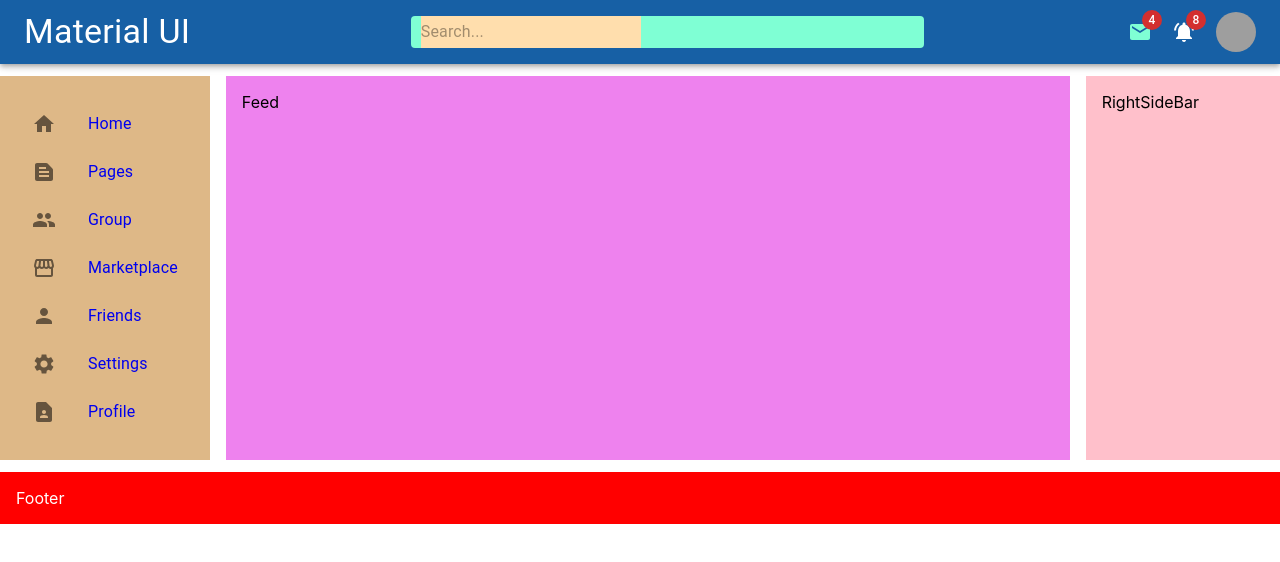
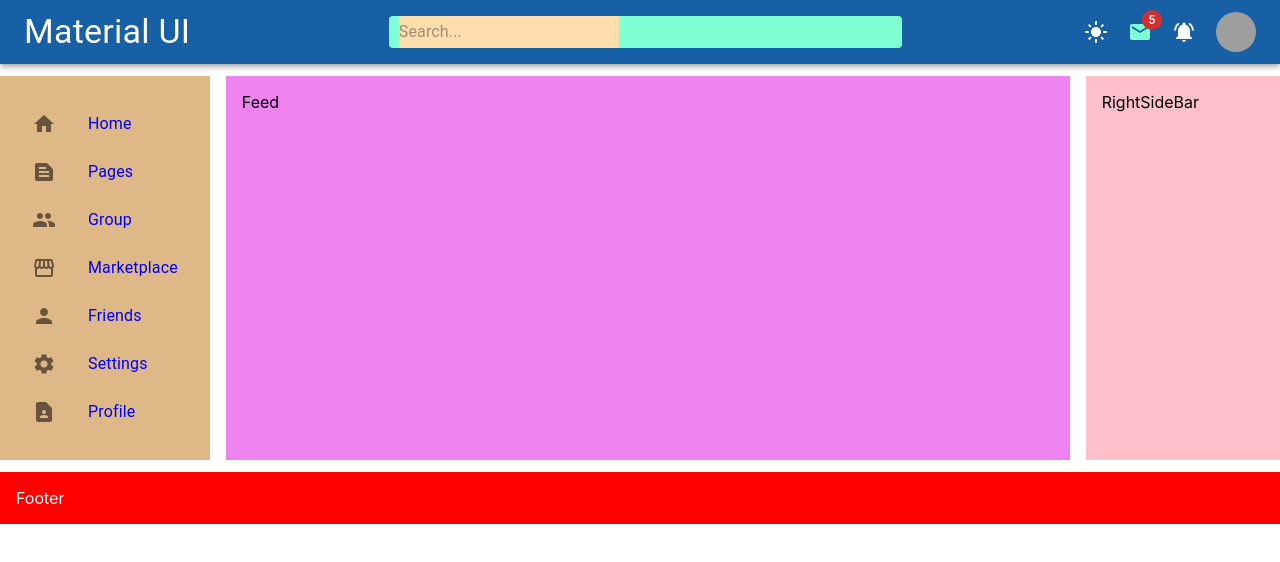
Before and after one commit to anshkush92/learn-material-ui-typescript, a React (Create React App) app: page / in a window 1280 px wide. Shown: the top 562 px of the page. Built offline with nearby package versions, Linux system fonts and the light colour scheme; grey boxes are pictures that could not be loaded.

Commit message:
Learnt how to use tooltip, toggle b/w dark and light mode, and how to pass 3rd party compoennt props in TS, use switch and the badge

```diff
--- /dev/null
+++ b/src/components/Header/Navbar/CustomBadge.tsx
@@ -0,0 +1,25 @@
+// Test -------------------------- Importing the Packages ---------------------------------
+import React from "react";
+import { Badge } from "@mui/material";
+
+// Test -------------------------- Importing the styles / other components ----------------
+
+// Test -------------------------- Structure of Props ----------------------------------
+type CustomBadgeProps = {
+  icon?: JSX.Element;
+} & React.ComponentProps<typeof Badge>;
+
+// Test -------------------------- The current component ----------------------------------
+const CustomBadge = (props: CustomBadgeProps) => {
+  return (
+    <Badge
+      badgeContent={props.badgeContent}
+      color={`${props.color ? props.color : "error"}`}
+    >
+      {props.icon}
+    </Badge>
+  );
+};
+
+// Test -------------------------- Exporting the current component ------------------------
+export default CustomBadge;
--- a/src/components/Header/Navbar/Navbar.tsx
+++ b/src/components/Header/Navbar/Navbar.tsx
@@ -4,15 +4,18 @@ import {
   AppBar,
   Typography,
   InputBase,
-  Badge,
   Avatar,
   Menu,
   MenuItem,
+  IconButton,
+  Tooltip,
 } from "@mui/material";
 import {
   CatchingPokemon,
+  LightMode,
   Mail,
   NotificationsActive,
+  DarkMode,
 } from "@mui/icons-material";
 
 // Test -------------------------- Importing the styles / other components ----------------
@@ -20,13 +23,26 @@ import { UserBox } from "./UserBox";
 import { Icons } from "./Icons";
 import { Search } from "./Search";
 import { StyledToolBar } from "./StyledToolbar";
+import CustomBadge from "./CustomBadge";
 
 // Test -------------------------- Structure of Props ----------------------------------
 
 // Test -------------------------- The current component ----------------------------------
 const Navbar = () => {
   const [anchorElement, setOpenMenu] = useState<null | HTMLElement>(null);
+  const [isDarkMode, setIsDarkMode] = useState(false);
+
   const open = Boolean(anchorElement);
+
+  const toggleMode = () => {
+    setIsDarkMode((previousState) => !previousState);
+  };
+
+  const currentThemeIcon = isDarkMode ? (
+    <DarkMode></DarkMode>
+  ) : (
+    <LightMode></LightMode>
+  );
 
   const anchorElementClickHandler = (
     event: React.MouseEvent<HTMLDivElement, MouseEvent>
@@ -64,12 +80,36 @@ const Navbar = () => {
         </Search>
 
         <Icons>
-          <Badge badgeContent={4} color="error">
-            <Mail color="info" sx={{ color: "aquamarine" }}></Mail>
-          </Badge>
-          <Badge badgeContent={8} color="error">
-            <NotificationsActive></NotificationsActive>
-          </Badge>
+          <Tooltip
+            title="Change from dark mode to light mode and vice versa"
+            arrow
+          >
+            <IconButton
+              onClick={toggleMode}
+              color="warning"
+              sx={{ color: "white", p: "0" }}
+            >
+              {currentThemeIcon}
+            </IconButton>
+          </Tooltip>
+
+          <Tooltip title="Mail Notification" arrow>
+            <div>
+              <CustomBadge
+                icon={<Mail color="info" sx={{ color: "aquamarine" }}></Mail>}
+                badgeContent={5}
+              ></CustomBadge>
+            </div>
+          </Tooltip>
+
+          <Tooltip title="Notifications" arrow>
+            <div>
+              <CustomBadge
+                icon={<NotificationsActive></NotificationsActive>}
+              ></CustomBadge>
+            </div>
+          </Tooltip>
+
           <Avatar
             alt="Ansh Singh"
             src="https://images.unsplash.com/photo-1438761681033-6461ffad8d80?ixlib=rb-1.2.1&ixid=MnwxMjA3fDB8MHxzZWFyY2h8Mnx8cGVyc29ufGVufDB8fDB8fA%3D%3D&auto=format&fit=crop&w=500&q=60"
```
Also changed, not shown: src/Resources.md (+5 -0 lines).
